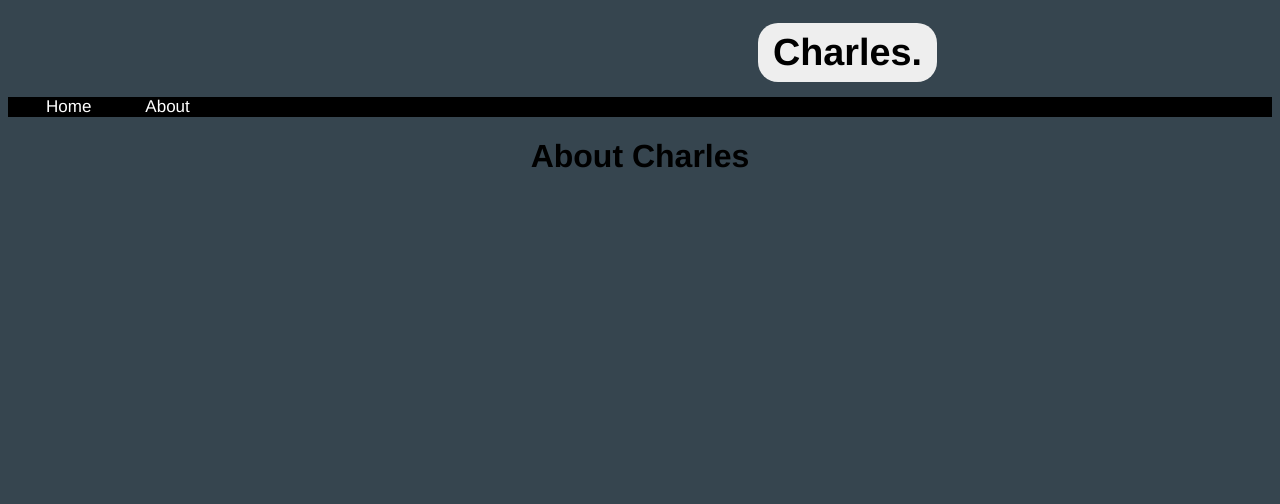
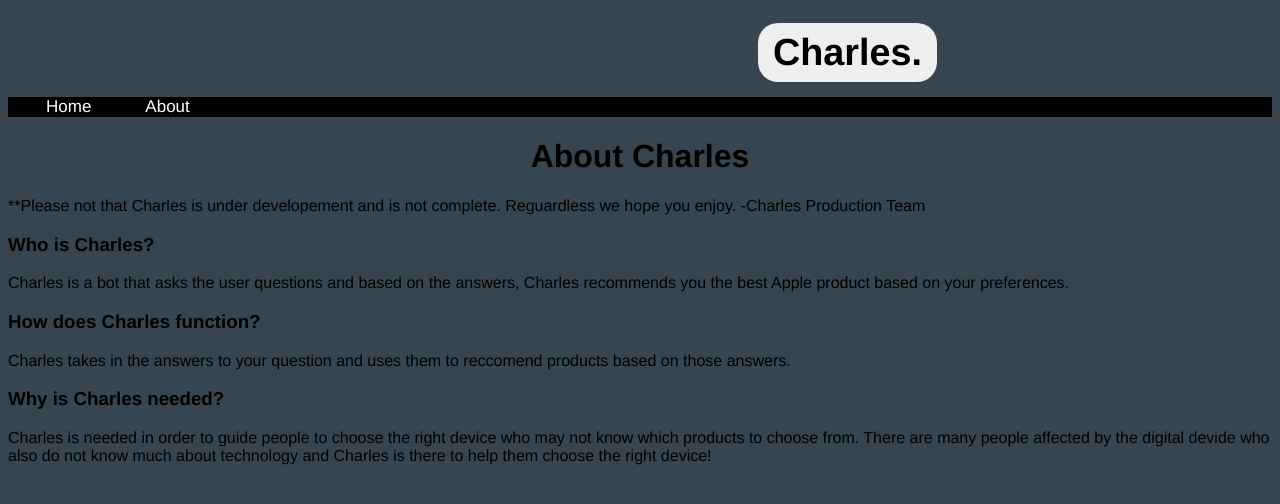
Before and after one commit to AmanKaushik77/COSC310, a plain HTML site: page about.html in a window 1280 px wide. Drawn offline with Linux system fonts and the light colour scheme.

Commit message:
added about page content

```diff
--- a/about.html
+++ b/about.html
@@ -20,7 +20,14 @@
         </div>
     </div>
     <div>
-        <h1>   About Charles </h1>
+        <h1> About Charles </h1>
+        <p>**Please not that Charles is under developement and is not complete. Reguardless we hope you enjoy. -Charles Production Team</p>
+        <h3>Who is Charles? </h3>
+        <p>Charles is a bot that asks the user questions and based on the answers, Charles recommends you the best Apple product based on your preferences.</p>
+        <h3>How does Charles function?</h3>
+        <p>Charles takes in the answers to your question and uses them to reccomend products based on those answers.</p>
+        <h3>Why is Charles needed?</h3>
+        <p>Charles is needed in order to guide people to choose the right device who may not know which products to choose from. There are many people affected by the digital devide who also do not know much about technology and Charles is there to help them choose the right device!</p>
     </div>
 
 </body>
```
